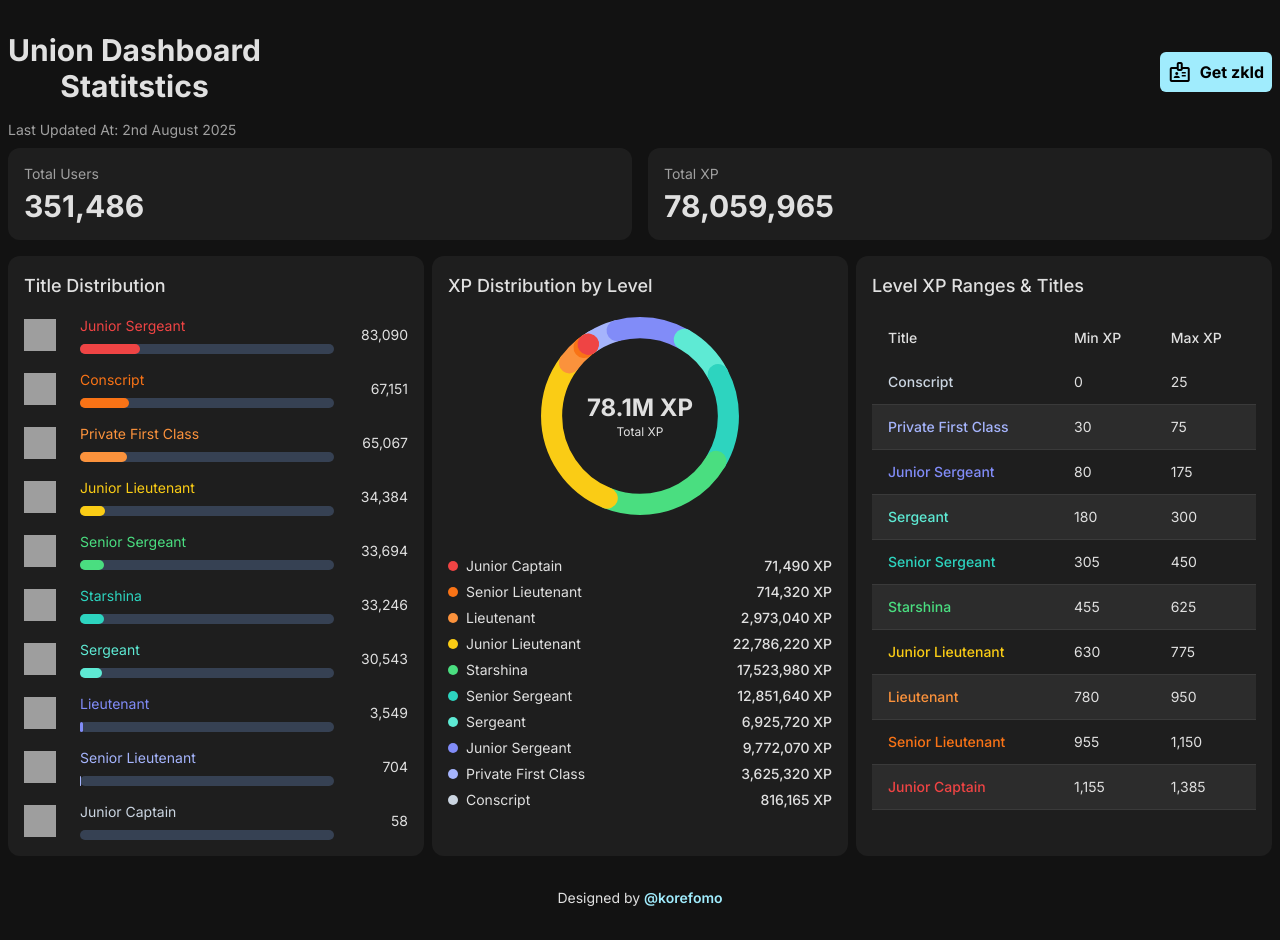
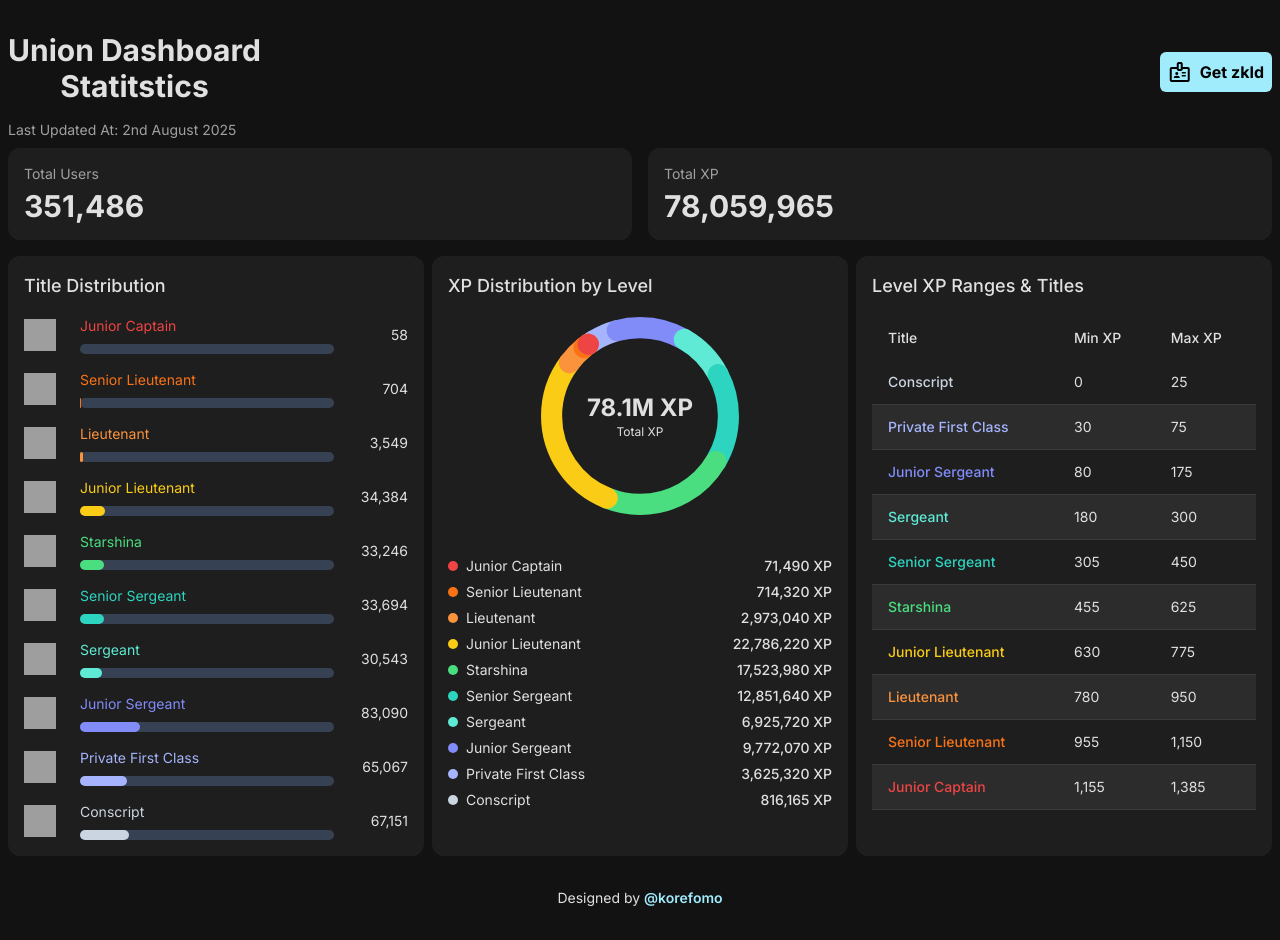
Before and after one commit to koredeycode/Union-Dashboard-Stats, a React (Vite) app: page / in a window 1280 px wide. Built offline with nearby package versions, Linux system fonts and the light colour scheme; grey boxes are pictures that could not be loaded; the HTML template or start-up script is replaced by a standard one.

Commit message:
level unsorted

```diff
--- a/src/App.tsx
+++ b/src/App.tsx
@@ -6,6 +6,7 @@ import StatCard from "./components/StatCard";
 import XpPieChart from "./components/XpPieChart";
 import LevelTable from "./components/LevelTable";
 import TitleDistribution from "./components/TitleDistribution";
+
 import data from "./data/mockData";
 import { Analytics } from "@vercel/analytics/react";
 
--- a/src/components/TitleDistribution.tsx
+++ b/src/components/TitleDistribution.tsx
@@ -9,17 +9,13 @@ const TitleDistribution = ({
   titleCount,
   totalUsers,
 }: TitleDistributionProps) => {
-  const titlesSorted = Object.entries(titleCount).sort(
-    ([, countA], [, countB]) => countB - countA // descending
-  );
-
   return (
     <section className="chart_container bg-card-bg rounded-xl p-6">
       <h2 className="text-lg font-medium text-text-primary mb-4">
         Title Distribution
       </h2>
       <div className="space-y-4">
-        {titlesSorted.map(([title, count], index) => {
+        {Object.entries(titleCount).map(([title, count], index) => {
           const percent = ((count / totalUsers) * 100).toFixed(2);
           const level = getLevelFromIndex(index);
 
```
